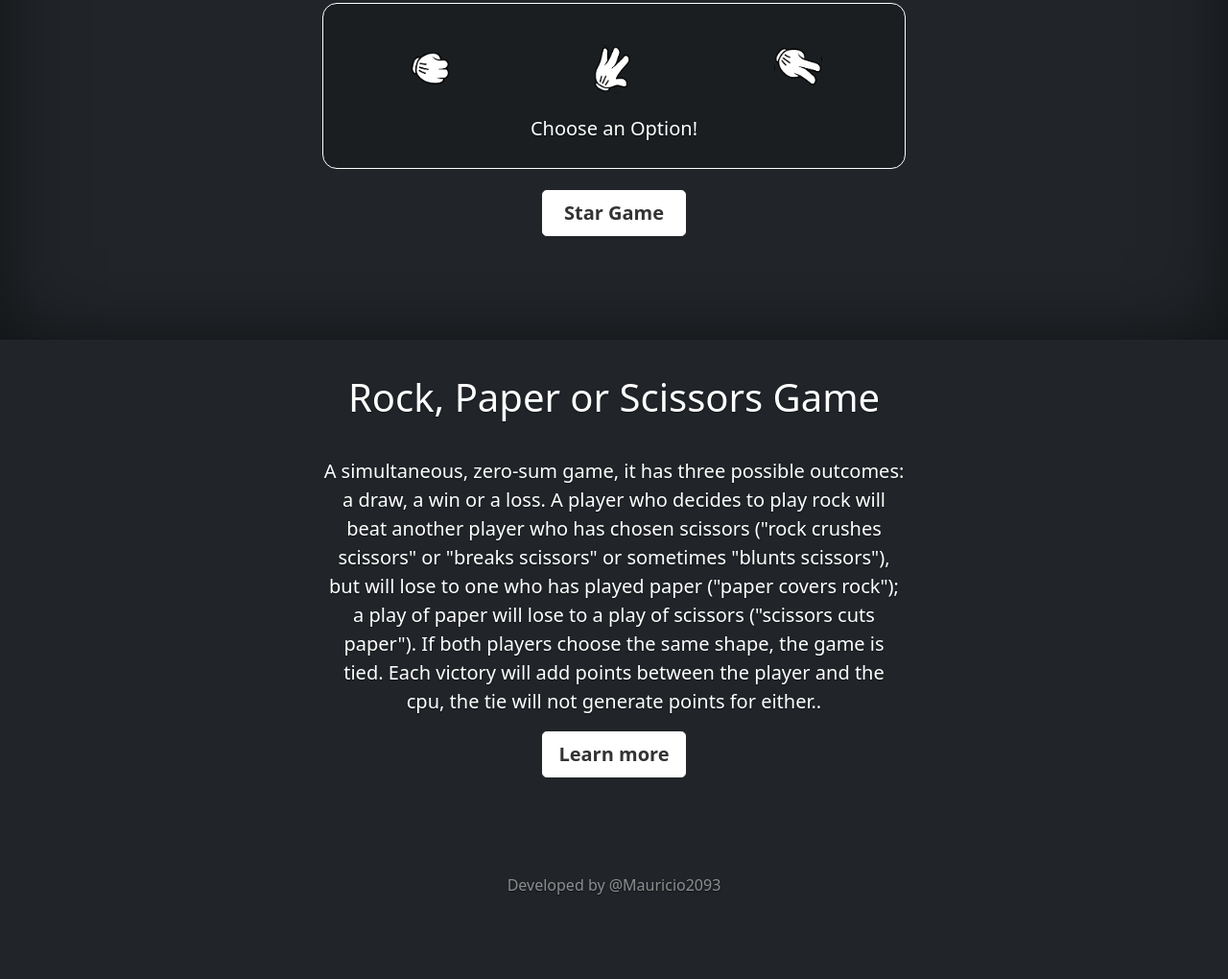
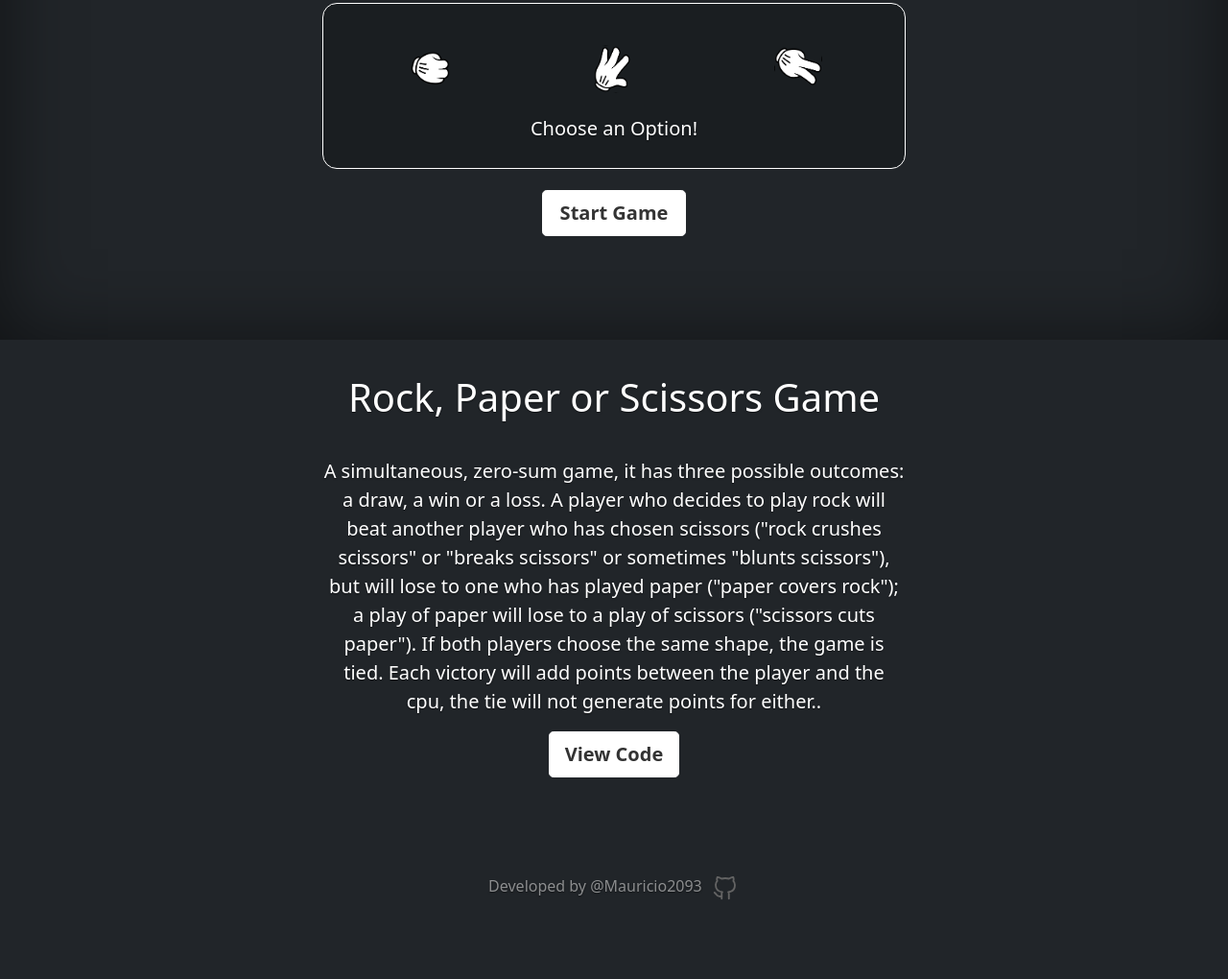
Before and after one commit to mauricio2093/RockPaperScissorGame, a plain HTML site: page index.html in a window 1280 px wide. Shown: the part 446-1466 px from the top of the page at 96% size. Drawn offline with nearby package versions, Linux system fonts and the light colour scheme; some packages are replaced by stand-ins of ours; a script that the page names is missing.

Commit message:
Corrigiendo errores y agregando links git

```diff
--- a/assets/css/style.css
+++ b/assets/css/style.css
@@ -196,3 +196,7 @@ button:hover {
 @media (max-width: 380px) {
 
 }
+.git{
+    text-decoration: none;
+    padding-left: 5px;
+}
--- a/assets/js/main.js
+++ b/assets/js/main.js
@@ -145,7 +145,7 @@ function game(playerOption, cpuOption){
                 text:'Try Again!',
                 icon:'question',
                 color: '#fff',
-                background: '#1b1b1b',
+                background: 'rgba(27, 27, 27, 0.96)',
                 backdrop: `rgba(0,0,123,0.4)`,
             });
             text__cpu = '';
@@ -162,7 +162,7 @@ function game(playerOption, cpuOption){
                 text:'Well Play!',
                 icon:'success',
                 color: '#fff',
-                background: '#1b1b1b',
+                background: 'rgba(27, 27, 27, 0.96)',
                 backdrop: `rgba(55, 221, 64,0.4)`,
             });
             playerScore++;
@@ -181,7 +181,7 @@ function game(playerOption, cpuOption){
                 text:'Try Again!',
                 icon:'error',
                 color: '#fff',
-                background: '#1b1b1b',
+                background: 'rgba(27, 27, 27, 0.96)',
                 backdrop: `rgba(250, 250, 0,0.7)`,
             });
             cpuScore++;
@@ -199,7 +199,7 @@ function game(playerOption, cpuOption){
             text: "Please Chose an Option !",
             icon: 'warning',
             color: '#fff',
-            background: '#1b1b1b',
+            background: 'rgba(27, 27, 27, 0.96)',
             backdrop: `rgba(212, 29, 29,0.7)`,
         });
         text__cpu = '';
--- a/index.html
+++ b/index.html
@@ -84,18 +84,23 @@
         </div>
     </div>
     <div class="lead">
-      <button class="btn btn-lg btn-secondary fw-bold border-white bg-white" id="StarGame">Star Game</button>
+      <button class="btn btn-lg btn-secondary fw-bold border-white bg-white" id="StarGame">Start Game</button>
     </div>
     <section class="section">
       <h1> Rock, Paper or Scissors Game</h1>
       <p class="lead"><br>A simultaneous, zero-sum game, it has three possible outcomes: a draw, a win or a loss. A player who decides to play rock will beat another player who has chosen scissors ("rock crushes scissors" or "breaks scissors" or sometimes "blunts scissors"), but will lose to one who has played paper ("paper covers rock"); a play of paper will lose to a play of scissors ("scissors cuts paper"). If both players choose the same shape, the game is tied. Each victory will add points between the player and the cpu, the tie will not generate points for either..</p>
       <p class="lead">
-        <a href="https://platzi.com/clases/1814-basico-javascript/" class="btn btn-lg btn-secondary fw-bold border-white bg-white">Learn more</a>
+        <a href="https://github.com/mauricio2093/RockPaperScissorGame/" target="_blank" class="btn btn-lg btn-secondary fw-bold border-white bg-white">View Code</a>
       </p>
     </section>
   </main>
   <footer class="footer text-white-50">
-    <p>Developed by @Mauricio2093</p>
+    <p>Developed by @Mauricio2093  <a href="https://github.com/mauricio2093/" class="git" target="_blank">
+      <svg xmlns="http://www.w3.org/2000/svg" class="icon icon-tabler icon-tabler-brand-github" width="30" height="30" viewBox="0 0 24 24" stroke-width="1.5" stroke="#636363" fill="none" stroke-linecap="round" stroke-linejoin="round">
+      <path stroke="none" d="M0 0h24v24H0z" fill="none"/>
+      <path d="M9 19c-4.3 1.4 -4.3 -2.5 -6 -3m12 5v-3.5c0 -1 .1 -1.4 -.5 -2c2.8 -.3 5.5 -1.4 5.5 -6a4.6 4.6 0 0 0 -1.3 -3.2a4.2 4.2 0 0 0 -.1 -3.2s-1.1 -.3 -3.5 1.3a12.3 12.3 0 0 0 -6.2 0c-2.4 -1.6 -3.5 -1.3 -3.5 -1.3a4.2 4.2 0 0 0 -.1 3.2a4.6 4.6 0 0 0 -1.3 3.2c0 4.6 2.7 5.7 5.5 6c-.6 .6 -.6 1.2 -.5 2v3.5" />
+      </svg></a>
+    </p>
   </footer>
 </div>
   <script src="assets/js/main.js"></script>
```
